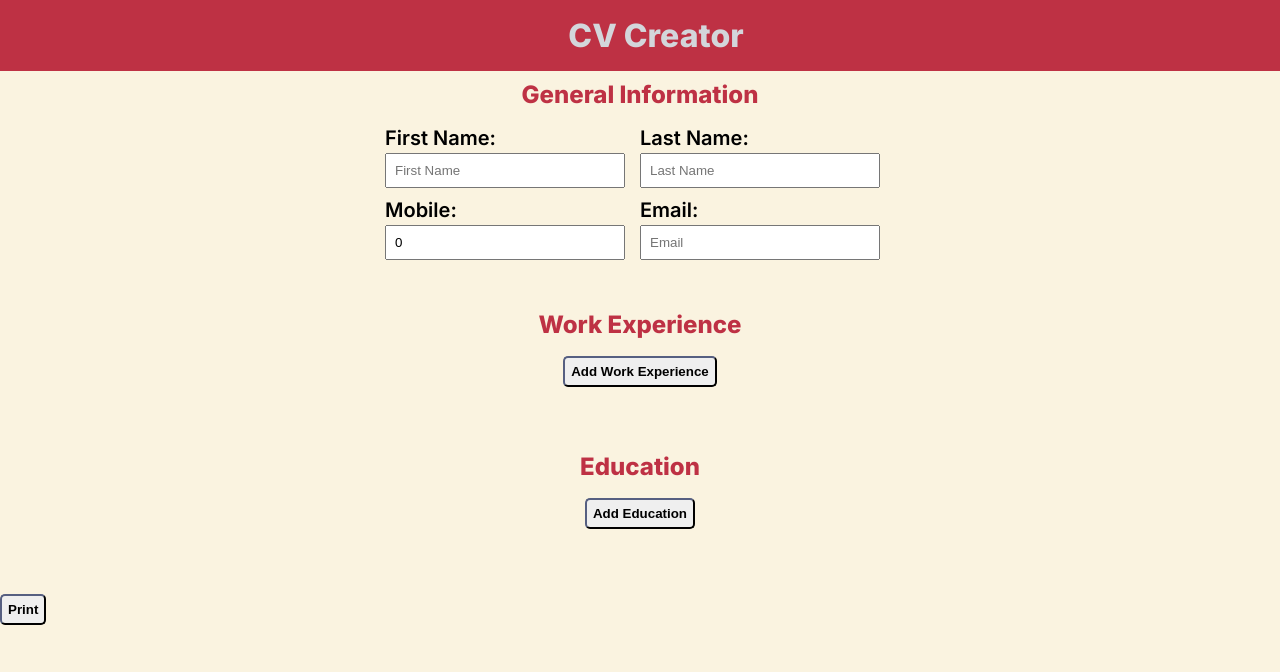
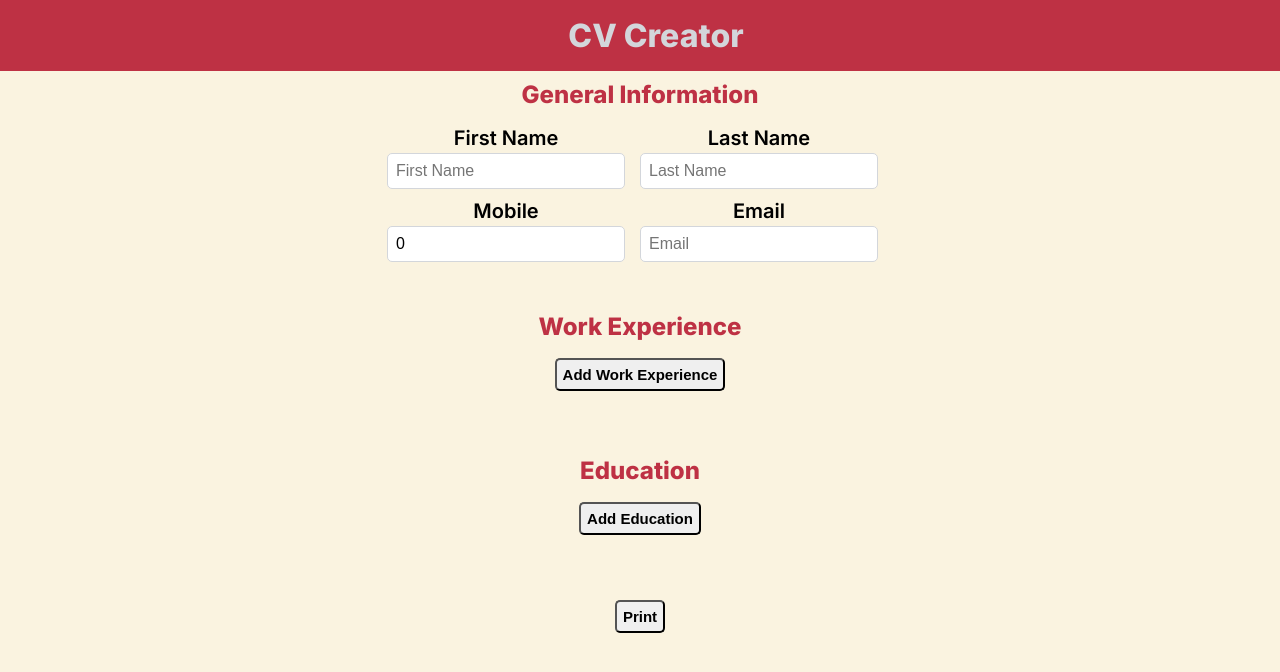
Before and after one commit to Adarshkumar03/CV-Project, a React (Create React App) app: page / in a window 1280 px wide. Shown: the top 672 px of the page. Built offline with nearby package versions, Linux system fonts and the light colour scheme.

Commit message:
update app.js

```diff
--- a/public/style.css
+++ b/public/style.css
@@ -7,6 +7,7 @@ body{
     box-sizing: border-box;
     background-color:#FAF3E0;
     font-family:"Inter", sans-serif;
+    text-align: center;
 }
 
 header{
@@ -43,10 +44,16 @@ label{
 button{
     padding:6px;
     font-weight: 600;
+    font-size: 15px;
     margin:0 auto;
     margin-bottom: 25px;
     border-radius: 5px;
-    border-color: #1E212D;
+}
+
+button:hover{
+    background-color: #3A4750;
+    color: #D3D6DB;
+    padding:5px;
 }
 
 form{
@@ -82,6 +89,9 @@ form{
 .form-group input{
     width:220px;
     padding: 8px;
+    border-radius: 5px;
+    border:1px solid #D3D6DB;
+    font-size: 16px;
 }
 
 .educational{
--- a/src/App.js
+++ b/src/App.js
@@ -22,30 +22,40 @@ function App() {
       <JobExp setCV={setCV} cv={cv} />
       <EducationalExp setCV={setCV} cv={cv} />
       <section className="actual-cv">
+        <h2>Personal Info</h2>
         <p>{cv.personalInfo.firstName}</p>
         <p>{cv.personalInfo.lastName}</p>
         <p>{cv.personalInfo.mobile}</p>
         <p>{cv.personalInfo.email}</p>
+        <hr/>
         <h2>Edu Info</h2>
         {
           cv.educationalInfo.map((item, index)=>{
             return <div key={index}>
               <p>{item.nameOfInstitution}</p>
               <p>{item.stream}</p>
+              <p>{item.per}</p>
+              <p>{item.yearOfpassing}</p>
             </div>
           })
         }
+        <hr/>
         <h2>Job Info</h2>
         {
           cv.jobInfo.map((item, index)=>{
             return <div key={index}>
               <p>{item.jobTitle}</p>
               <p>{item.company}</p>
+              <p>{item.yearsWorked}</p>
+              <p>{item.location}</p>
             </div>
           })
         }
       </section>
-      <button onClick={()=>{window.print()}}>Print</button>
+      <button onClick={()=>{
+        const cv = document.getElementsByClassName("actual-cv");
+        cv.print();
+        }}>Print</button>
     </div>
   );
 }
--- a/src/Generalnfo.js
+++ b/src/Generalnfo.js
@@ -18,19 +18,19 @@ function GeneralInfo({setCV, cv}) {
       <h2>General Information</h2>
       <form>
         <div className="form-group">
-          <label>First Name:</label>
+          <label>First Name</label>
           <input type="text" name="firstName" onChange={handleChange} value={personal.fullName} placeholder="First Name" required/>
         </div>
         <div className="form-group">
-          <label>Last Name:</label>
+          <label>Last Name</label>
           <input type="text" name="lastName" onChange={handleChange} value={personal.fullName} placeholder="Last Name" required/>
         </div>
         <div className="form-group">
-          <label>Mobile:</label>
+          <label>Mobile</label>
           <input type="number" name="mobile" onChange={handleChange} value={personal.mobile} placeholder="Mobile" required/>
         </div>
         <div className="form-group">
-          <label>Email:</label>
+          <label>Email</label>
           <input type="email" name="email" onChange={handleChange} value={personal.email} placeholder="Email" required/>
         </div>
       </form>
```
